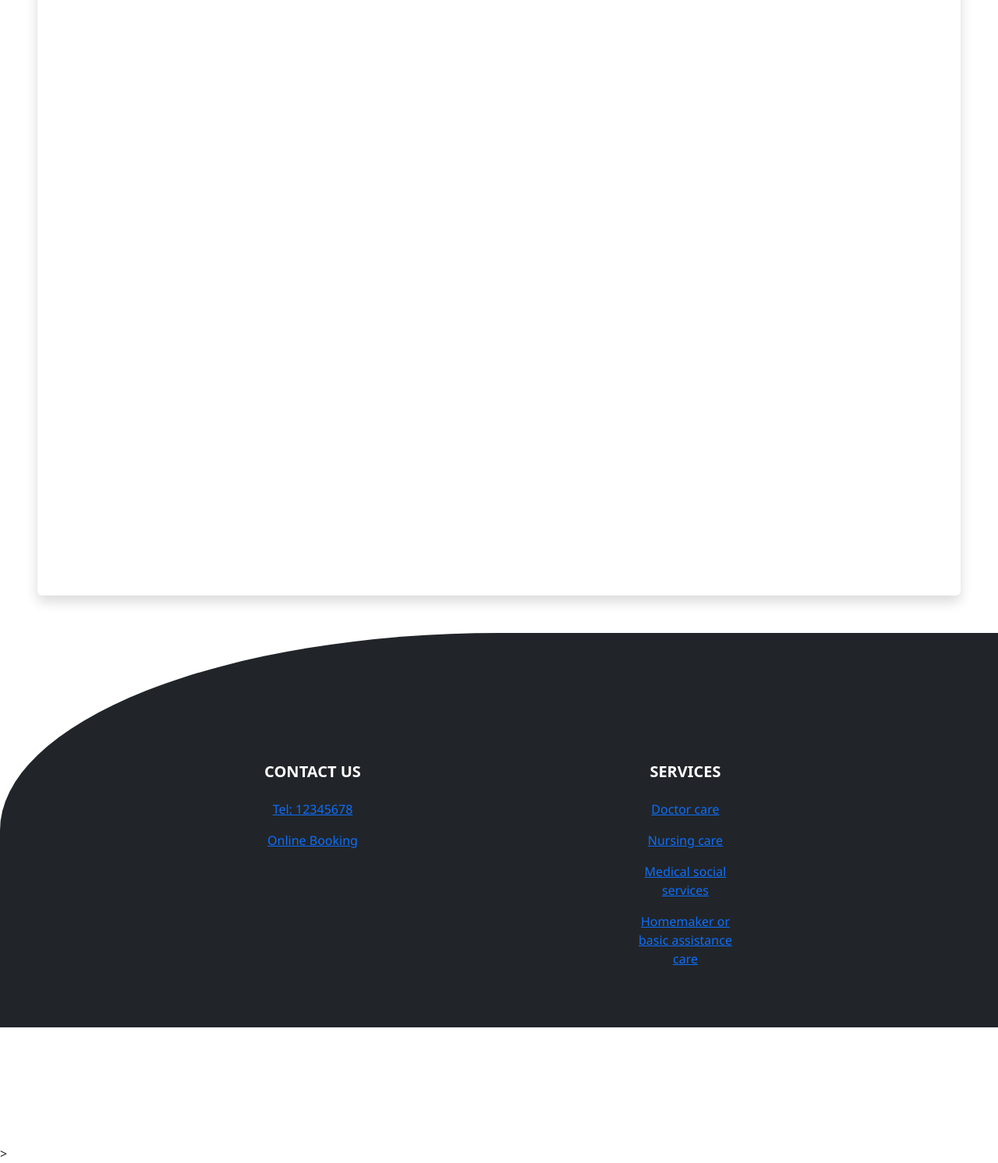
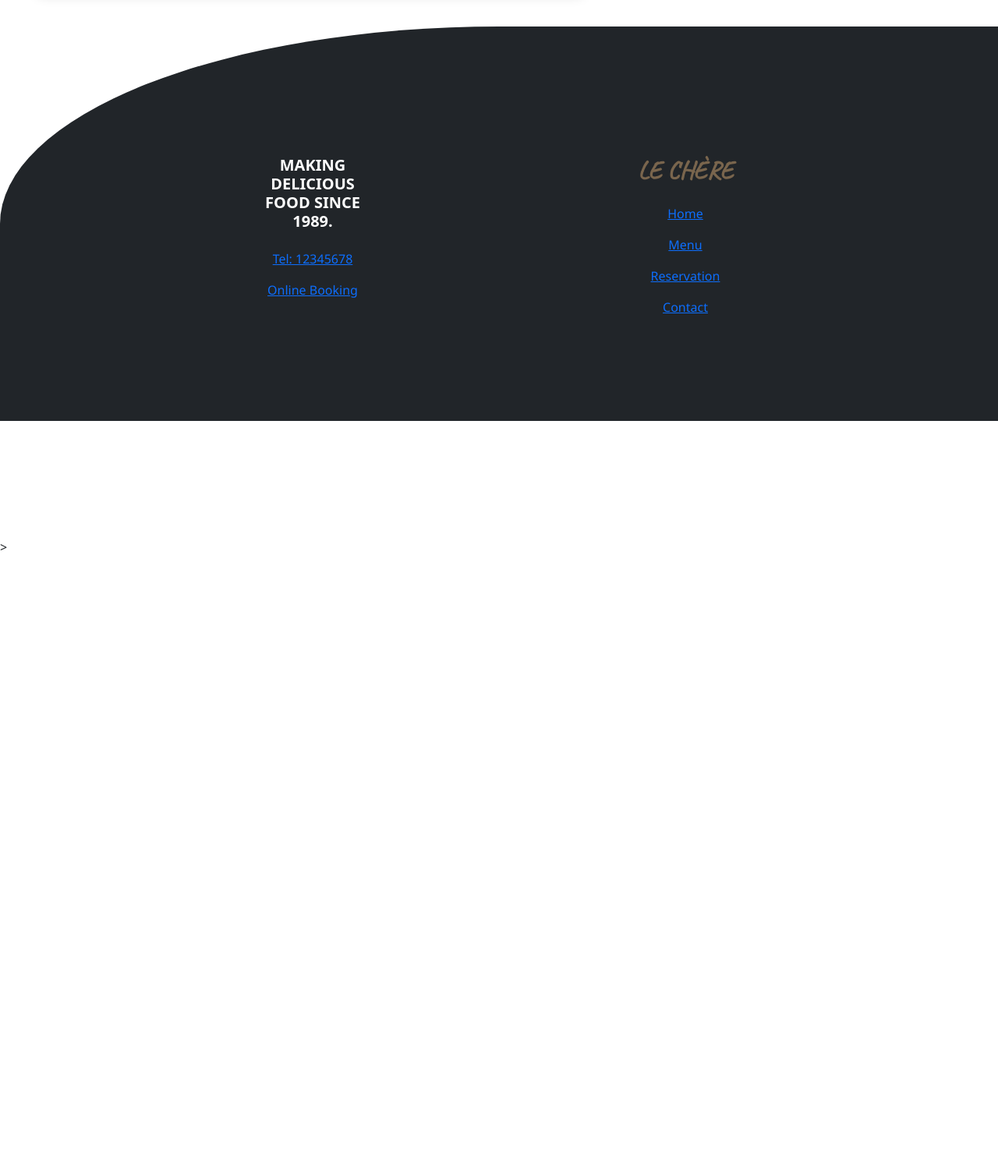
Before and after one commit to mariaarnesson/my_try_django, a Django app: page /booking in a window 1280 px wide; the page is wider, and only the part inside the window is pictured. Shown: the part 1158-2650 px from the top of that part at 78% size. After the commit the page ends 1864 px from the top of that part, so only its background shows below. Run offline with Django 3.2, Linux system fonts and the light colour scheme; a user stored in the database is signed in; data that the repository does not hold is empty; some libraries are stand-ins or nearby versions.

Commit message:
Initial commit

```diff
--- a/reservation/templates/booking.html
+++ b/reservation/templates/booking.html
@@ -1,15 +1,18 @@
 <title>Online Booking</title>
 {% extends 'layout.html' %}
 {% load static %}
+
 {% block body %}
 
-
+<video preload="auto" playsinline autoplay muted loop data-object-fit="cover" poster="">
+    <source src="https://player.vimeo.com/external/559960987.sd.mp4?s=324a7f478eefb57438117fdcca448e864c57a695&profile_id=165&oauth2_token_id=57447761" type="video/mp4">
+  </video>
 
 
 {% if user.is_authenticated %}
 <h1 class="text-center  mt-3">Online Booking</h1>
 
-<div class="shadow p-4 mb-5 bg-body bg-body rounded text-black  m-5 ">
+<div class="shadow p-4 mb-5 bg-body bg-body rounded text-black  m-5 login-box">
     <form method="post" action="{% url 'booking' %}" class="me-2 ms-2" required>
         {% csrf_token %}
 
@@ -21,6 +24,15 @@
                 <option value="Outdoor seating">Outdoor seating</option>
                 <option value="Table for too">Table for two</option>
                 <option value="Table on second floor (sea view)">Table on second floor (sea view)</option>
+            </select>
+        </div>
+        <div>
+            <h3 class="">No of guest:</h3>
+            <select class="form-select fs-3" name="guest">
+                <option value="1">1</option>
+                <option value="2">2</option>
+                <option value="3">3</option>
+                <option value="4">4</option>
             </select>
         </div>
             <!--input day-->
--- a/reservation/templates/layout.html
+++ b/reservation/templates/layout.html
@@ -22,13 +22,14 @@
 
     {% block head %}
     {% endblock %}
+
 </head>
 <body>
   <header>
       <nav class="navbar bg-white navbar-white navbar-expand-lg shadow-sm">
           <div class="container-fluid">
-              <a class="navbar-brand  cHover cGreen fs-2" href="{% url 'home' %}">
-
+              <a class="navbar-brand  cHover cGreen fs-2" href="#">
+                  Restaurant
               </a>
               <button class="navbar-toggler" type="button" data-bs-toggle="collapse" data-bs-target="#navbarSupportedContent" aria-controls="navbarSupportedContent" aria-expanded="false" aria-label="Toggle navigation">
                   <span class="navbar-toggler-icon"></span>
@@ -39,7 +40,7 @@
                           <a class="nav-link active cHover" aria-current="page" href="{% url 'home' %}">Home</a>
                       </li>
                       <li class="nav-item">
-                          <a class="nav-link active cHover" href="#contact">Contact Us</a>
+                          <a class="nav-link active cHover" href="#">Contact Us</a>
                       </li>
                       <li class="nav-item">
                           <a class="nav-link active cHover" href="{% url 'booking' %}">Online Booking</a>
@@ -47,14 +48,14 @@
                       {% if user.is_authenticated %}
                       <!--Clinic Staff Link-->
                       <li class="nav-item">
-                          <a class="nav-link active cHover" href="{% url 'staffPanel' %}">Staff Panel</a>
+                          <a class="nav-link active cHover" href="#">My booknings</a>
                       </li>
                       <li class="nav-item dropdown me-3 fs-5">
                           <a class="nav-link active dropdown-toggle cHover" href="#" role="button" data-bs-toggle="dropdown" aria-expanded="false">
                             User
                           </a>
                           <ul class="dropdown-menu  border zNav">
-                            <li><a class="dropdown-item" href="{% url 'userPanel' %}">User Panel</a></li>
+                            <li><a class="dropdown-item" href="#">User Panel</a></li>
                             <li><hr class=""></li>
                             <li><a class="dropdown-item" href="{% url 'logout' %}">Sign Out</a></li>
                           </ul>
@@ -97,7 +98,8 @@
                   <div class="col-md-2 col-lg-2 col-xl-2 mx-auto mb-4">
                       <!-- Links -->
                       <h5 class="text-uppercase fw-bold mb-4 textGradient" id="contact">
-                          Contact Us
+                          Making delicious food since 1989.
+
                       </h5>
                       <p>
                           <a href="tel: 12345678" class=""><span class="cBlue">Tel: 12345678</span></a>
@@ -111,20 +113,20 @@
                   <!-- Service links Regular -->
                   <div class="col-md-3 col-lg-2 col-xl-2 mx-auto mb-4">
                       <!-- Links -->
-                      <h5 class="text-uppercase fw-bold mb-4 textGradient">
-                          Services
-                      </h5>
+                      <h2 class="text-uppercase fw-bold mb-4 textGradient">
+                          Le chère
+                      </h2>
                       <p>
-                          <a href="#!" class="uLine">Doctor care</a>
+                          <a href="{% url 'home' %}" class="uLine">Home</a>
                       </p>
                       <p>
-                          <a href="#!" class="uLine">Nursing care</a>
+                          <a href="#!" class="uLine">Menu</a>
                       </p>
                       <p>
-                          <a href="#!" class="uLine">Medical social services</a>
+                          <a href="{% url 'booking' %}" class="uLine">Reservation</a>
                       </p>
                       <p>
-                          <a href="#!" class="uLine">Homemaker or basic assistance care</a>
+                          <a href="#!" class="uLine">Contact</a>
                       </p>
                   </div>
                   <!-- Service links Regular -->
--- a/reservation/views.py
+++ b/reservation/views.py
@@ -37,6 +37,8 @@
     user = request.user
     times = [
         "6 PM", "6:30 PM", "7 PM", "7:30 PM", "8 PM", "8:30 PM", "9 PM", "9:30 PM", "10 PM", "10:30 PM"
+    ]
+    guest = ["1", "2", "3", "4", "5", "6", "7", "8", "9", "10", "11", "12"
     ]
     today = datetime.now()
     minDate = today.strftime('%Y-%m-%d')
@@ -129,6 +131,8 @@
     user = request.user
     times = [
         "6 PM", "6:30 PM", "7 PM", "7:30 PM", "8 PM", "8:30 PM", "9 PM", "9:30 PM", "10 PM", "10:30 PM"
+    ]
+    guest = ["1", "2", "3", "4", "5", "6", "7", "8", "9", "10", "11", "12"
     ]
     today = datetime.now()
     minDate = today.strftime('%Y-%m-%d')
--- a/static/css/style.css
+++ b/static/css/style.css
@@ -360,11 +360,11 @@
       }
       .login-box {
         position: relative;
-        margin: 150px;
-        height: 900px;
+        margin: 450px;
+        height: 500px;
         width: 700px;
         box-shadow: 0 2px 4px rgba(0, 0, 0, 0.6);
-        background-image: url(https://img.freepik.com/free-photo/beautiful-top-view-table-setting-valentines-white_24972-1463.jpg?w=1380&t=st=1674660370~exp=1674660970~hmac=661d8c92129ff709cdc185cc59c385849ed349bce6326249f47c13c184e32851);
+        background-image: url(https://img.freepik.com/free-psd/luxury-rental-print-template_23-2149075059.jpg?w=826&t=st=1675088286~exp=1675088886~hmac=cb970ed47be272d182c1ab312d5b8d9e44ad1d19476f8e6f8755429c78a4c670);
         background-repeat: no-repeat;
 
       }
```
Also changed, not shown: members/views.py (+4 -4 lines), reservation/models.py (+23 -0 lines), members/templates/login.html (renamed from members/templates/authenicate/login.html), members/templates/logout.html (renamed from members/templates/authenicate/logout.html), members/templates/register_user.html (renamed from members/templates/authenicate/register_user.html).
